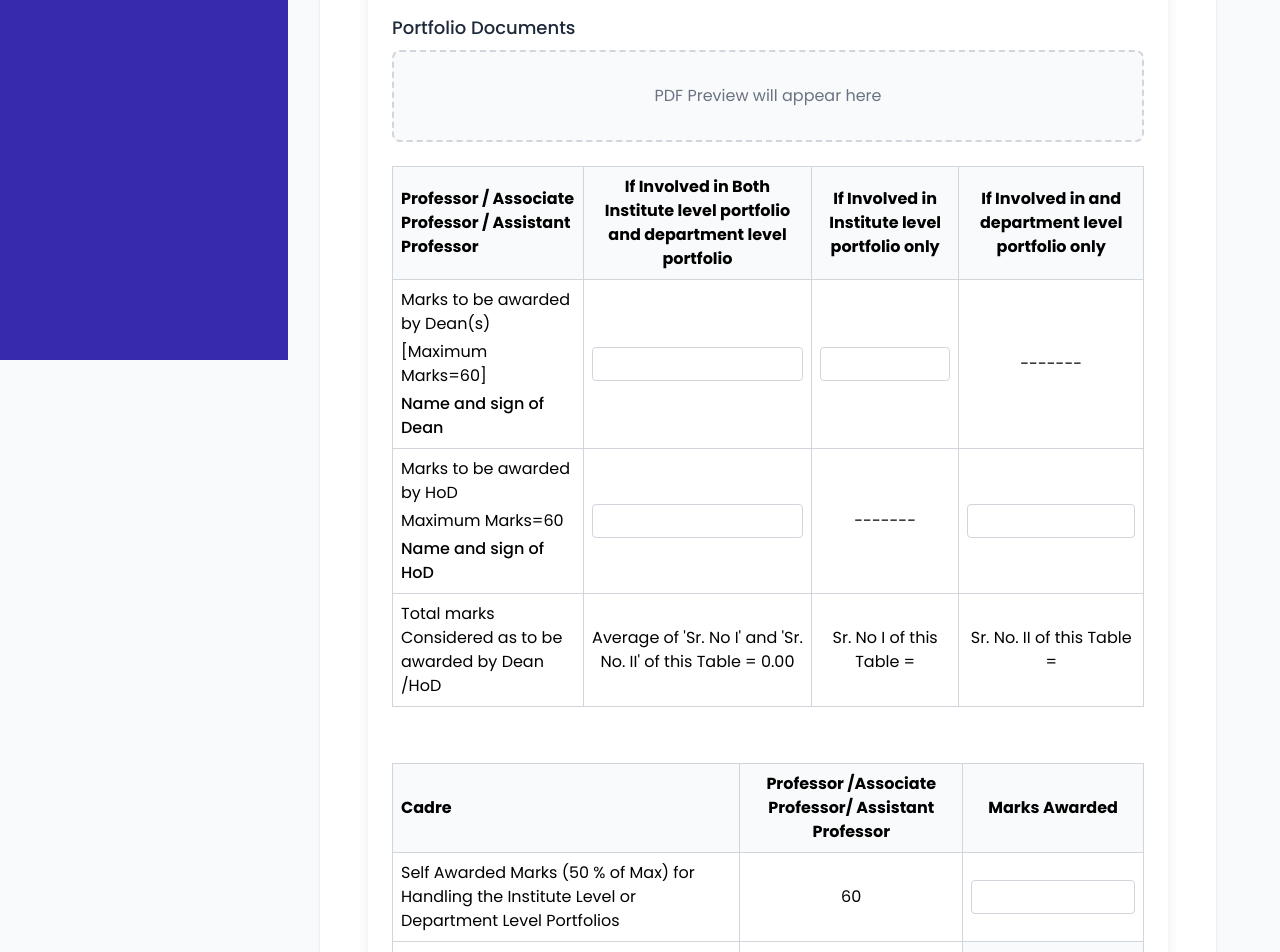
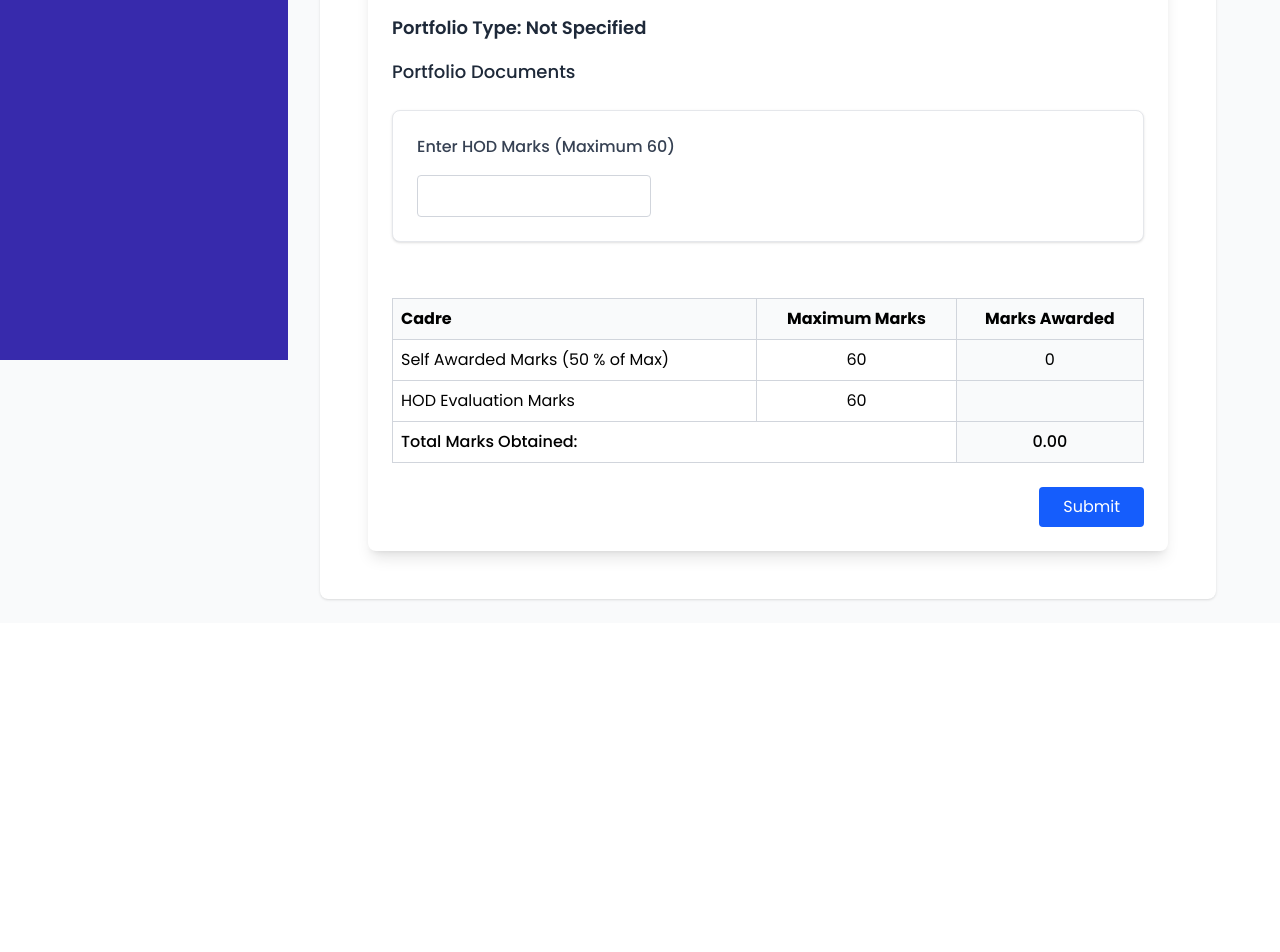
Before and after one commit to patil-rushikesh/FDW-frontend, a React (Vite) app: page /hodverify in a window 1280 px wide. Shown: the part 440-1392 px from the top of the page. After the commit the page ends 1063 px from the top, so only its background shows below. Built offline with nearby package versions, Linux system fonts and the light colour scheme; sample sign-in values are in the browser's storage.

Commit message:
HOD Verify Page Done

```diff
--- a/package.json
+++ b/package.json
@@ -11,6 +11,7 @@
   },
   "dependencies": {
     "@tailwindcss/vite": "^4.0.5",
+    "axios": "^1.7.9",
     "js-cookie": "^3.0.5",
     "lucide-react": "^0.475.0",
     "react": "^19.0.0",
--- a/src/components/HOD/HODverify.jsx
+++ b/src/components/HOD/HODverify.jsx
@@ -1,5 +1,6 @@
-import React, { useState } from "react";
+import React, { useState, useEffect } from "react";
 import { useNavigate, useLocation } from "react-router-dom";
+import axios from "axios";
 
 const FacultyEvaluationForm = () => {
   const location = useLocation();
@@ -19,8 +20,86 @@ const FacultyEvaluationForm = () => {
     selfAwarded: "",
   });
 
+  const [portfolioData, setPortfolioData] = useState({
+    portfolioDetails: {
+      adminSelfAwardedMarks: 0,
+      administrativeRole: "",
+      departmentLevelPortfolio: "",
+      instituteLevelPortfolio: "",
+      isAdministrative: false,
+      selfAwardedMarks: 0,
+      superiorMarks: {
+        adminDeanMarks: 0,
+        deanMarks: 0,
+        directorMarks: 0,
+        hodMarks: 0
+      },
+      type: ""
+    },
+    total_marks: 0
+  });
   const [isModalOpen, setIsModalOpen] = useState(false);
   const navigate = useNavigate();
+
+  // Update the fetchPortfolioData function with proper error handling and null checking
+  const fetchPortfolioData = async () => {
+    try {
+      // Get values from faculty information
+      const department = faculty?.department;
+      const userId = faculty?.id;
+
+      if (!department || !userId) {
+        console.error('Department or User ID is missing');
+        return;
+      }
+
+      const response = await axios.get(`http://localhost:5000/${department}/${userId}/D`);
+      const data = response.data || {};
+
+      setPortfolioData(data);
+
+      console.log("Portfolio Data:", data);
+
+      setTableData(prev => ({
+        ...prev,
+        selfAwarded: data?.portfolioDetails?.selfAwardedMarks ?? 0,
+        hodMarks: {
+          ...prev.hodMarks,
+          department: data?.portfolioDetails?.superiorMarks?.hodMarks ?? 0
+        }
+      }));
+    } catch (error) {
+      console.error("Error fetching portfolio data:", error);
+      // Set default values in case of error
+      setPortfolioData({
+        portfolioDetails: {
+          adminSelfAwardedMarks: 0,
+          administrativeRole: "",
+          departmentLevelPortfolio: "",
+          instituteLevelPortfolio: "",
+          isAdministrative: false,
+          selfAwardedMarks: 0,
+          superiorMarks: {
+            adminDeanMarks: 0,
+            deanMarks: 0,
+            directorMarks: 0,
+            hodMarks: 0
+          },
+          type: ""
+        },
+        total_marks: 0
+      });
+    }
+  };
+
+  // Update the useEffect to include proper dependency array and error handling
+  useEffect(() => {
+    if (faculty?.id && faculty?.department) {
+      fetchPortfolioData();
+    } else {
+      console.warn('Faculty information is incomplete');
+    }
+  }, [faculty?.id, faculty?.department]); // Add specific dependencies
 
   const calculateMaxMarks = () => {
     const avg = calculateColumnAverage();
@@ -61,11 +140,40 @@ const FacultyEvaluationForm = () => {
     setIsModalOpen(true);
   };
 
-  const handleConfirmSubmit = () => {
-    setIsModalOpen(false);
-    alert("Submission Confirmed!");
-    // Add your submit logic here
-    navigate("/hodcnfverify");
+  const handleConfirmSubmit = async () => {
+    try {
+      const department = faculty?.department;
+      const userId = faculty?.id;
+
+      if (!department || !userId) {
+        console.error('Department or User ID is missing');
+        return;
+      }
+
+      // Prepare the data to be sent
+      const updatedPortfolioData = {
+        ...portfolioData,
+        portfolioDetails: {
+          ...portfolioData.portfolioDetails,
+          superiorMarks: {
+            ...portfolioData.portfolioDetails.superiorMarks,
+            hodMarks: parseFloat(tableData.hodMarks.department) || 0
+          }
+        },
+        total_marks: parseFloat(totalMarks()) // Moved outside portfolioDetails
+      };
+
+      // Make the POST request
+      await axios.post(`http://localhost:5000/${department}/${userId}/D`, updatedPortfolioData);
+
+      setIsModalOpen(false);
+      alert("Marks saved successfully!");
+      navigate("/hodcnfverify");
+    } catch (error) {
+      console.error("Error saving marks:", error);
+      alert("Error saving marks. Please try again.");
+      setIsModalOpen(false);
+    }
   };
 
   const calculateAverage = () => {
@@ -78,6 +186,44 @@ const FacultyEvaluationForm = () => {
     const deanInstitute = parseFloat(tableData.deanMarks.both) || 0;
     const hodInstitute = parseFloat(tableData.hodMarks.both) || 0;
     return ((deanInstitute + hodInstitute) / 2).toFixed(2);
+  };
+
+  const totalMarks = () => {
+    const selfAwardedMarks = parseFloat(portfolioData?.portfolioDetails?.selfAwardedMarks) || 0;
+    const hodMarks = parseFloat(tableData.hodMarks.department) || 0;
+    return (selfAwardedMarks + hodMarks).toFixed(2);
+  };
+
+  const PortfolioDocuments = () => {
+    const type = portfolioData?.portfolioDetails?.type;
+
+    return (
+      <div className="mb-6 space-y-4">
+        <h3 className="text-lg font-medium text-gray-800 mb-2">
+          Portfolio Documents
+        </h3>
+
+        {/* Institute Level Portfolio */}
+        {(type === 'both' || type === 'institute') && (
+          <div className="border-2 border-dashed border-gray-300 rounded-lg p-6 bg-gray-50">
+            <h4 className="font-medium text-gray-700 mb-2">Institute Level Portfolio</h4>
+            <div className="bg-white p-4 rounded border border-gray-200">
+              {portfolioData?.portfolioDetails?.instituteLevelPortfolio || 'No document available'}
+            </div>
+          </div>
+        )}
+
+        {/* Department Level Portfolio */}
+        {(type === 'both' || type === 'department') && (
+          <div className="border-2 border-dashed border-gray-300 rounded-lg p-6 bg-gray-50">
+            <h4 className="font-medium text-gray-700 mb-2">Department Level Portfolio</h4>
+            <div className="bg-white p-4 rounded border border-gray-200">
+              {portfolioData?.portfolioDetails?.departmentLevelPortfolio || 'No document available'}
+            </div>
+          </div>
+        )}
+      </div>
+    );
   };
 
   return (
@@ -113,185 +259,67 @@ const FacultyEvaluationForm = () => {
   </div>
 </div>
 
-        {/* PDF Preview Section */}
+        {/* Portfolio Type and Documents Section */}
         <div className="mb-6">
-          <h3 className="text-lg font-medium text-gray-800 mb-2">
-            Portfolio Documents
+          <h3 className="text-lg font-semibold text-gray-800 mb-4">
+            Portfolio Type: {portfolioData?.portfolioDetails?.type?.toUpperCase() || 'Not Specified'}
           </h3>
-          <div className="border-2 border-dashed border-gray-300 rounded-lg p-8 text-center bg-gray-50">
-            <p className="text-gray-500">PDF Preview will appear here</p>
+          <PortfolioDocuments />
+        </div>
+
+        {/* HOD Marks Input Section */}
+        <div className="mb-6 bg-white rounded-lg shadow-sm p-6 border border-gray-200">
+          <div className="flex flex-col space-y-4">
+            <label className="text-gray-700 font-medium">
+              Enter HOD Marks (Maximum 60)
+            </label>
+            <input
+              type="number"
+              className="w-full md:w-1/3 p-2 border border-gray-300 rounded focus:outline-none focus:ring-2 focus:ring-blue-500 focus:border-transparent"
+              max="60"
+              min="0"
+              value={tableData.hodMarks.department}
+              onChange={(e) => handleInputChange("hodMarks", "department", e.target.value)}
+            />
           </div>
         </div>
 
-        {/* Marks Table Section */}
+        {/* Update the Summary Table to use only HOD marks */}
         <div className="overflow-x-auto mb-6">
-          <table className="w-full border-collapse border border-gray-300">
+          <table className="w-full border-collapse border border-gray-300 mt-8">
             <thead>
               <tr className="bg-gray-50">
-                <th className="border border-gray-300 p-2 text-left">
-                  Professor / Associate Professor / Assistant Professor
-                </th>
-                <th className="border border-gray-300 p-2 text-center">
-                  If Involved in Both Institute level portfolio and department
-                  level portfolio
-                </th>
-                <th className="border border-gray-300 p-2 text-center">
-                  If Involved in Institute level portfolio only
-                </th>
-                <th className="border border-gray-300 p-2 text-center">
-                  If Involved in and department level portfolio only
-                </th>
+                <th className="border border-gray-300 p-2 text-left">Cadre</th>
+                <th className="border border-gray-300 p-2 text-center">Maximum Marks</th>
+                <th className="border border-gray-300 p-2 text-center">Marks Awarded</th>
               </tr>
             </thead>
             <tbody>
               <tr>
                 <td className="border border-gray-300 p-2">
-                  <div className="space-y-1">
-                    <p>Marks to be awarded by Dean(s)</p>
-                    <p>[Maximum Marks=60]</p>
-                    <p className="font-medium">Name and sign of Dean</p>
-                  </div>
+                  Self Awarded Marks (50 % of Max)
                 </td>
-                <td className="border border-gray-300 p-2">
-                  <input
-                    type="number"
-                    className="w-full p-1 border border-gray-300 rounded focus:outline-none focus:ring-2 focus:ring-blue-500 focus:border-transparent"
-                    max="60"
-                    value={tableData.deanMarks.both}
-                    onChange={(e) =>
-                      handleInputChange("deanMarks", "both", e.target.value)
-                    }
-                  />
-                </td>
-                <td className="border border-gray-300 p-2">
-                  <input
-                    type="number"
-                    className="w-full p-1 border border-gray-300 rounded focus:outline-none focus:ring-2 focus:ring-blue-500 focus:border-transparent"
-                    max="60"
-                    value={tableData.deanMarks.institute}
-                    onChange={(e) =>
-                      handleInputChange(
-                        "deanMarks",
-                        "institute",
-                        e.target.value
-                      )
-                    }
-                  />
-                </td>
-                <td className="border border-gray-300 p-2 text-center">
-                  -------
+                <td className="border border-gray-300 p-2 text-center">60</td>
+                <td className="border border-gray-300 p-2 text-center bg-gray-50">
+                  {portfolioData?.portfolioDetails?.selfAwardedMarks || 0}
                 </td>
               </tr>
               <tr>
                 <td className="border border-gray-300 p-2">
-                  <div className="space-y-1">
-                    <p>Marks to be awarded by HoD</p>
-                    <p>Maximum Marks=60</p>
-                    <p className="font-medium">Name and sign of HoD</p>
-                  </div>
+                  HOD Evaluation Marks
                 </td>
-                <td className="border border-gray-300 p-2">
-                  <input
-                    type="number"
-                    className="w-full p-1 border border-gray-300 rounded focus:outline-none focus:ring-2 focus:ring-blue-500 focus:border-transparent"
-                    max="60"
-                    value={tableData.hodMarks.both}
-                    onChange={(e) =>
-                      handleInputChange("hodMarks", "both", e.target.value)
-                    }
-                  />
-                </td>
-                <td className="border border-gray-300 p-2 text-center">
-                  -------
-                </td>
-                <td className="border border-gray-300 p-2">
-                  <input
-                    type="number"
-                    className="w-full p-1 border border-gray-300 rounded focus:outline-none focus:ring-2 focus:ring-blue-500 focus:border-transparent"
-                    max="60"
-                    value={tableData.hodMarks.department}
-                    onChange={(e) =>
-                      handleInputChange(
-                        "hodMarks",
-                        "department",
-                        e.target.value
-                      )
-                    }
-                  />
+                <td className="border border-gray-300 p-2 text-center">60</td>
+                <td className="border border-gray-300 p-2 text-center bg-gray-50">
+                  {tableData.hodMarks.department}
                 </td>
               </tr>
-              <tr>
-                <td className="border border-gray-300 p-2">
-                  Total marks Considered as to be awarded by Dean /HoD
-                </td>
-                <td className="border border-gray-300 p-2 text-center">
-                  Average of 'Sr. No I' and 'Sr. No. II' of this Table ={" "}
-                  {calculateColumnAverage()}
-                </td>
-                <td className="border border-gray-300 p-2 text-center">
-                  Sr. No I of this Table = {tableData.deanMarks.institute}
-                </td>
-                <td className="border border-gray-300 p-2 text-center">
-                  Sr. No. II of this Table = {tableData.hodMarks.department}
-                </td>
-              </tr>
-            </tbody>
-          </table>
-        </div>
-
-        {/* New Summary Table */}
-        <div className="overflow-x-auto mb-6">
-          <table className="w-full border-collapse border border-gray-300 mt-8">
-            <thead>
-              <tr className="bg-gray-50">
-                <th className="border border-gray-300 p-2 text-left">Cadre</th>
-                <th className="border border-gray-300 p-2 text-center">
-                  Professor /Associate Professor/ Assistant Professor
-                </th>
-                <th className="border border-gray-300 p-2 text-center">
-                  Marks Awarded
-                </th>
-              </tr>
-            </thead>
-            <tbody>
-              <tr>
-                <td className="border border-gray-300 p-2">
-                  Self Awarded Marks (50 % of Max) for Handling the Institute
-                  Level or Department Level Portfolios
-                </td>
-                <td className="border border-gray-300 p-2 text-center">60</td>
-                <td className="border border-gray-300 p-2">
-                  <input
-                    type="number"
-                    className="w-full p-1 border border-gray-300 rounded focus:outline-none focus:ring-2 focus:ring-blue-500 focus:border-transparent"
-                    max="60"
-                    value={tableData.selfAwarded}
-                    onChange={(e) =>
-                      handleInputChange2("selfAwarded", null, e.target.value)
-                    }
-                  />
-                </td>
-              </tr>
-              <tr>
-                <td className="border border-gray-300 p-2">
-                  *Marks to be awarded by
-                  <br />
-                  Dean (for central portfolio work) and /or
-                  <br />
-                  HoD (for department portfolio work)
-                </td>
-                <td className="border border-gray-300 p-2 text-center">60*</td>
-                <td className="border border-gray-300 p-2 text-center bg-gray-50">
-                  {calculateMaxMarks().toFixed(1)}
-                </td>
-              </tr>
+              {/* Update the problematic table row with the new calculation */}
               <tr className="font-medium">
                 <td colSpan="2" className="border border-gray-300 p-2">
-                  Total of Marks Obtained: Portfolio – Departmental & Central:
-                  Part I:
+                  Total Marks Obtained:
                 </td>
                 <td className="border border-gray-300 p-2 text-center bg-gray-50">
-                  {calculateTotal().toFixed(1)}
+                  {totalMarks()}
                 </td>
               </tr>
             </tbody>
```
Also changed, not shown: 1 other file (tests, documents, lock files or other folders).
